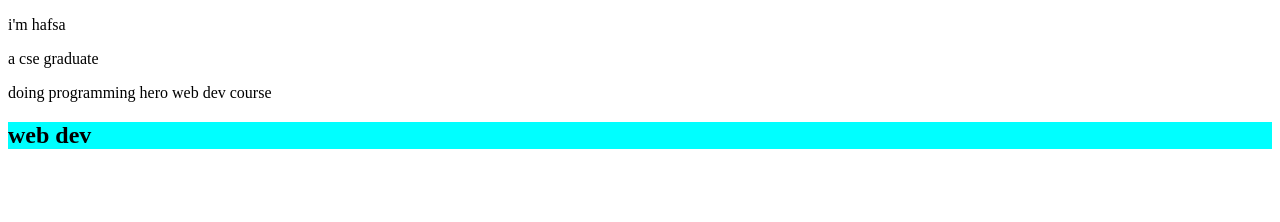
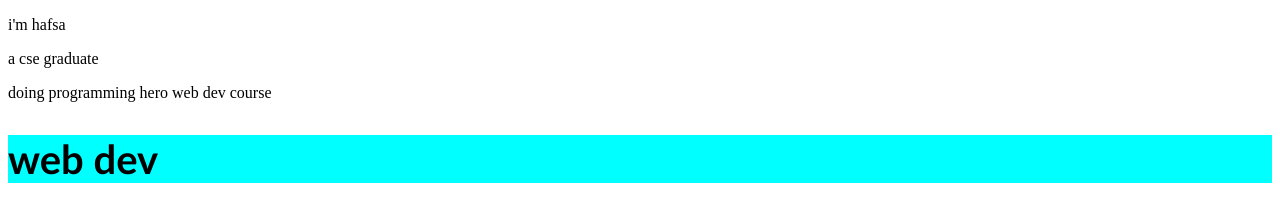
Before and after one commit to Hafsa05/ph-1st-repo, a plain HTML site: page index.html in a window 1280 px wide. Drawn offline with Linux system fonts and the light colour scheme.

Commit message:
style modified

```diff
--- a/style.css
+++ b/style.css
@@ -1,3 +1,5 @@
 h2{
     background-color: aqua;
+    font-size: 40px;
+    font-family: 'Gill Sans', 'Gill Sans MT', Calibri, 'Trebuchet MS', sans-serif;
 }
```
